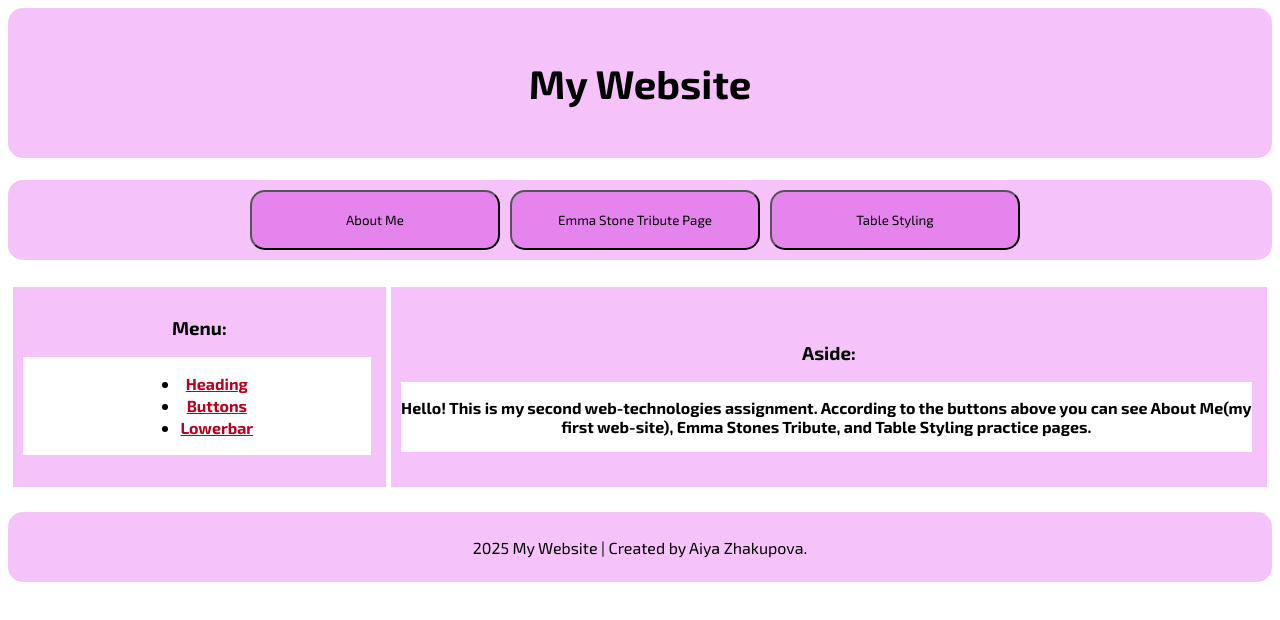
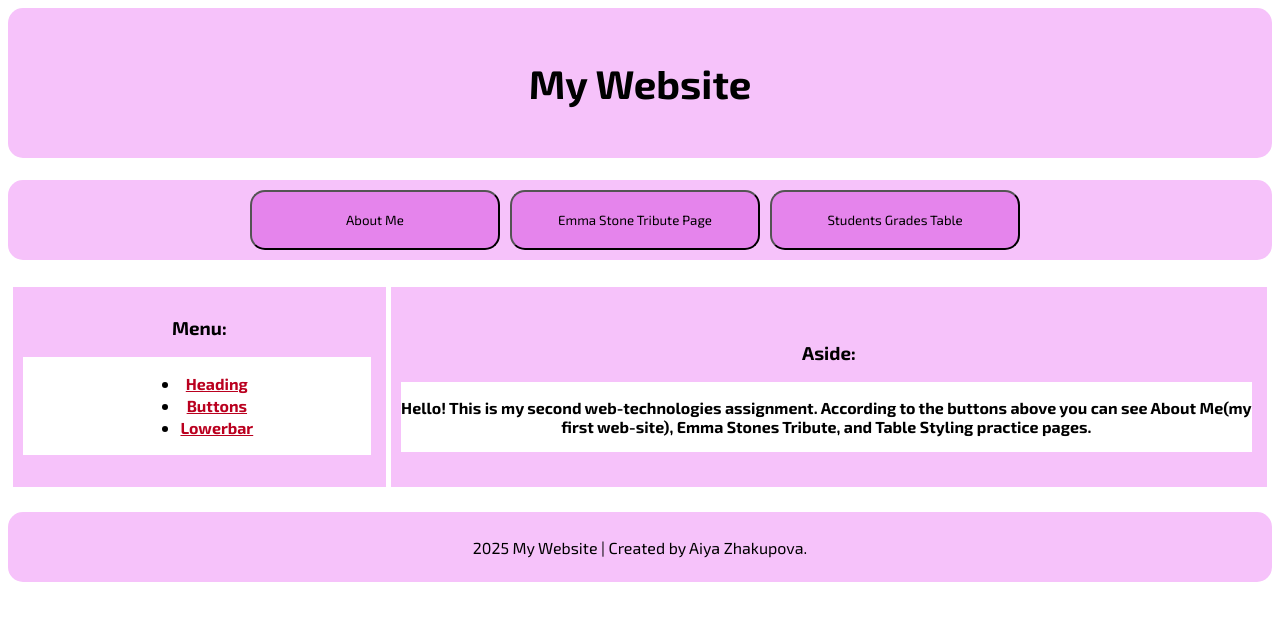
Before and after one commit to Aiya594/web_asik2, a plain HTML site: page index.html in a window 1280 px wide. Drawn offline with Linux system fonts and the light colour scheme; a web font is replaced by a local one.

Commit message:
add:table

```diff
--- a/index.html
+++ b/index.html
@@ -23,7 +23,7 @@
     <div class="divButtons" id="buttons">
         <a href="https://aiya594.github.io/Aiya.github.io/"><button class="exo-2">About Me</button></a>
         <a href="pages/tribute.html"><button class="exo-2">Emma Stone Tribute Page</button></a>
-        <a href="pages/table.html"><button class="exo-2">Table Styling</button></a>
+        <a href="pages/table.html"><button class="exo-2">Students Grades Table</button></a>
     </div> <br>
 
     <div class="divTable">
```
